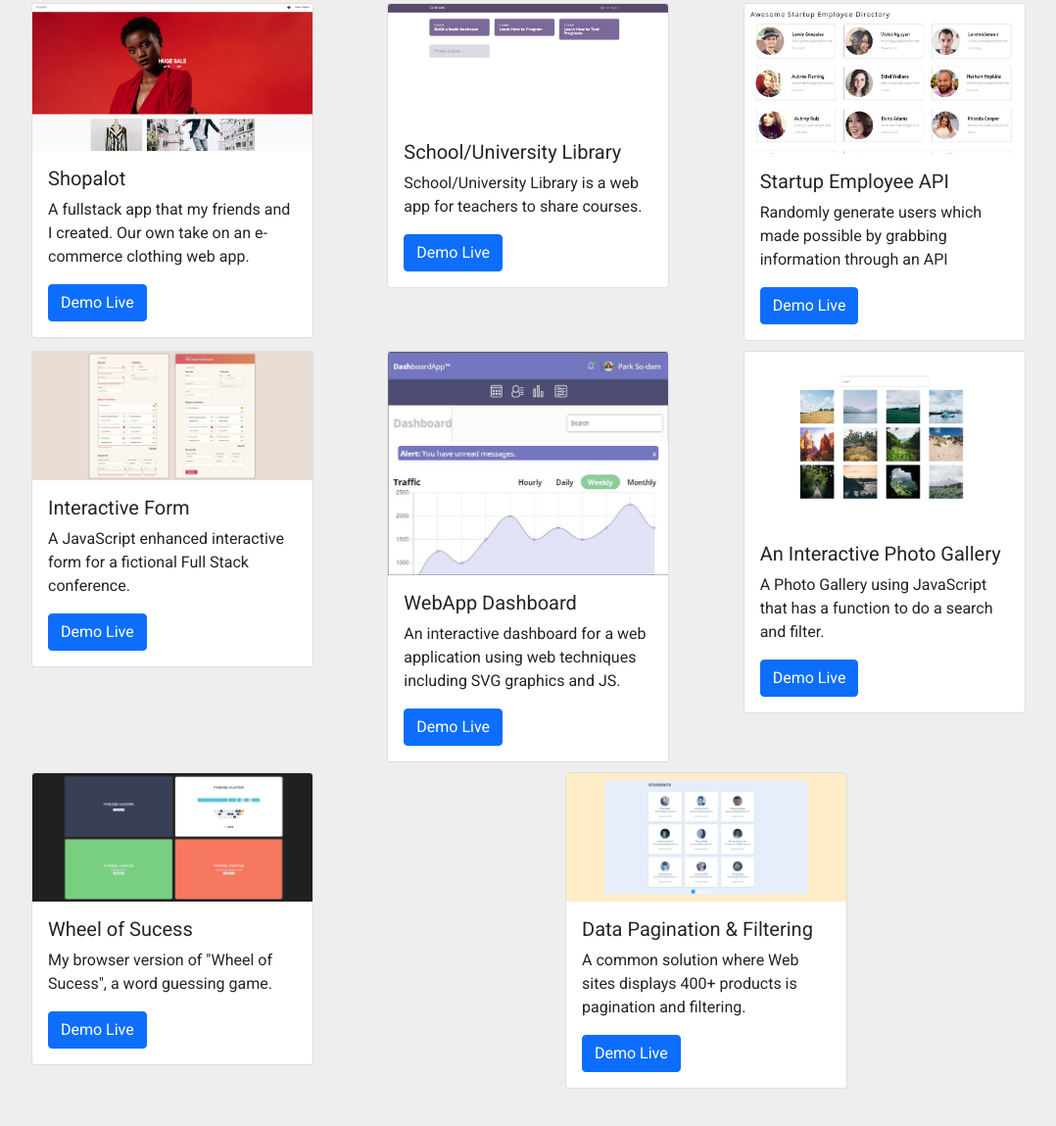
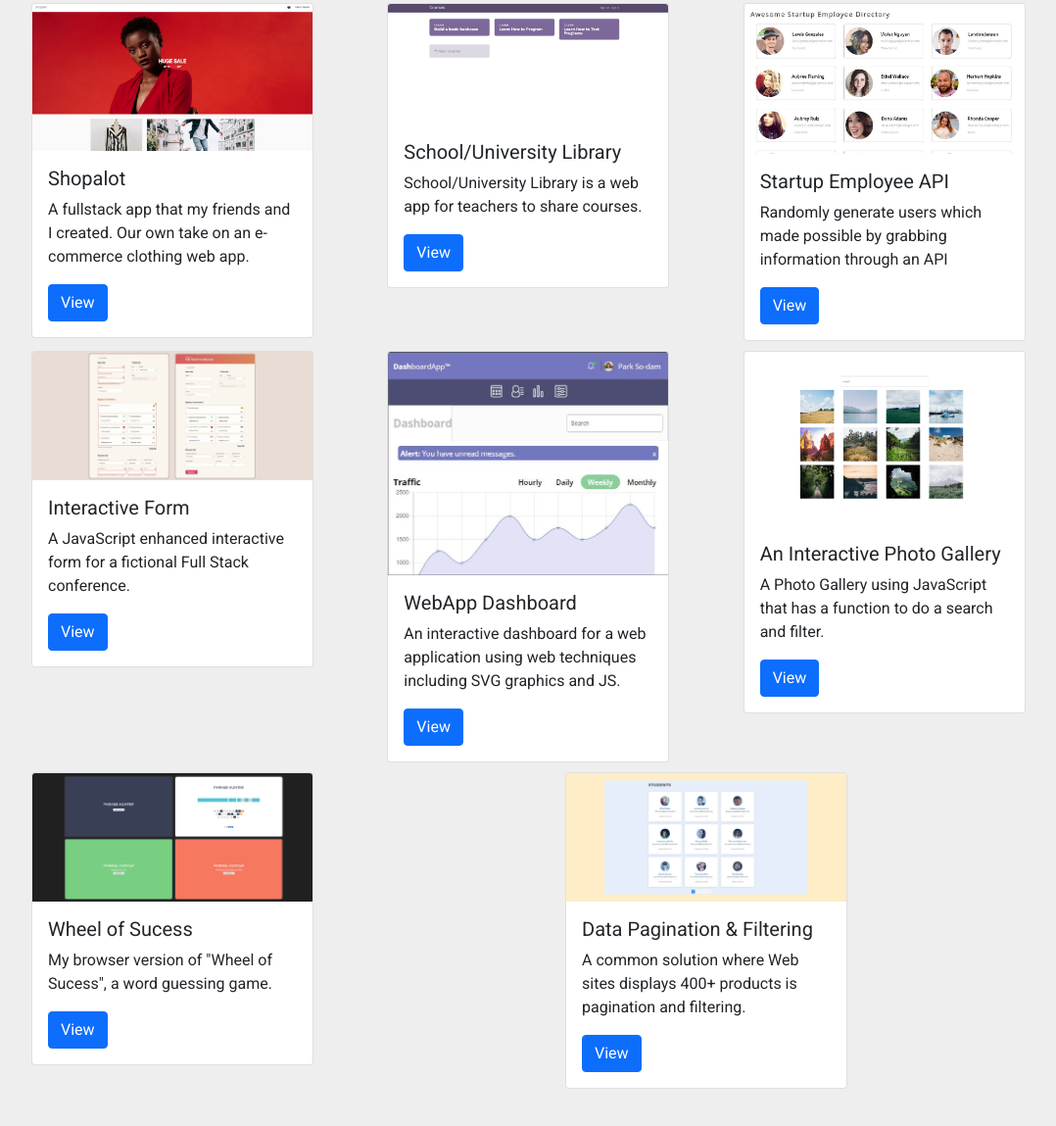
Before and after one commit to janxavierv17/jx-protfolio, a plain HTML site: page index.html in a window 1280 px wide. Shown: the part 643-1792 px from the top of the page at 98% size, without its empty margins (75-1153 px from the left). Drawn offline with nearby package versions, Linux system fonts and the light colour scheme.

Commit message:
button text update

```diff
--- a/index.html
+++ b/index.html
@@ -111,7 +111,7 @@
                   <a
                     href="https://shopalot.herokuapp.com/"
                     class="btn btn-primary"
-                    >Demo Live</a
+                    >View</a
                   >
                 </div>
               </div>
@@ -132,7 +132,7 @@
                   <a
                     href="https://school-university-library.netlify.app/"
                     class="btn btn-primary"
-                    >Demo Live</a
+                    >View</a
                   >
                 </div>
               </div>
@@ -155,7 +155,7 @@
                   href="https://janxavierv17.github.io/techdegree-employeedirectory-project-8/."
                     class="btn btn-primary"
                     target="_blank"
-                    >Demo Live</a
+                    >View</a
                   >
                 </div>
               </div>
@@ -176,7 +176,7 @@
                   <a
                     href="https://janxavierv17.github.io/janv-interactiveform-project3/"
                     class="btn btn-primary"
-                    >Demo Live</a
+                    >View</a
                   >
                 </div>
               </div>
@@ -199,7 +199,7 @@
                     href="https://janxavierv17.github.io/techdegree-webappdashboard-project-7/"
                     class="btn btn-primary"
                     target="_blank"
-                    >Demo Live</a
+                    >View</a
                   >
                 </div>
               </div>
@@ -221,7 +221,7 @@
                     href="https://janxavierv17.github.io/techdegree-photogallery-project-3/"
                     class="btn btn-primary"
                     target="_blank"
-                    >Demo Live</a
+                    >View</a
                   >
                 </div>
               </div>
@@ -243,7 +243,7 @@
                   <a
                     href="https://janxavierv17.github.io/fs-oop_game-project-4/"
                     class="btn btn-primary"
-                    >Demo Live</a
+                    >View</a
                   >
                 </div>
               </div>
@@ -264,7 +264,7 @@
                   <a
                     href="https://janxavierv17.github.io/pagination-project2/"
                     class="btn btn-primary"
-                    >Demo Live</a
+                    >View</a
                   >
                 </div>
               </div>
```
